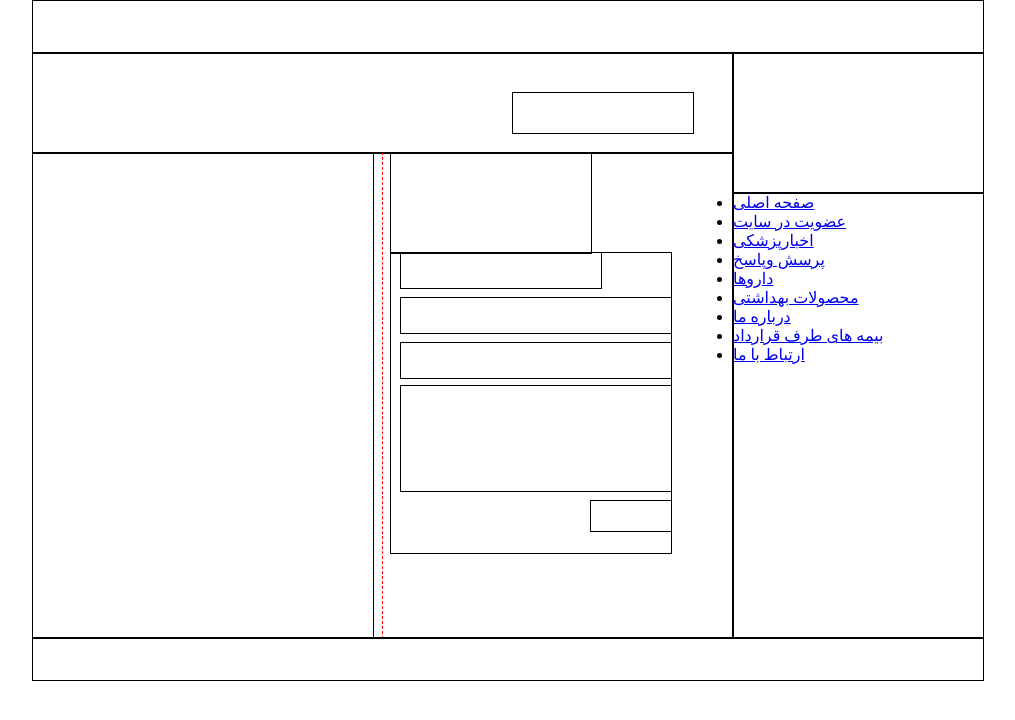
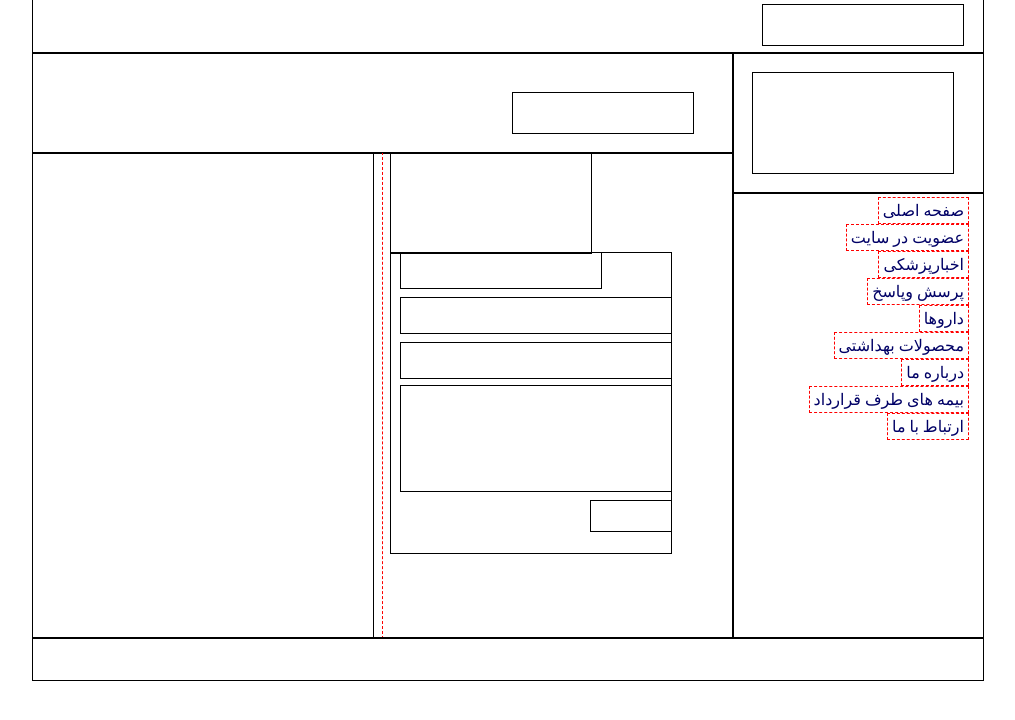
Before and after one commit to 1Tuts/medicaldrugstore-w2-project, a PHP site: page /first.html in a window 1280 px wide. Shown: the top 720 px of the page, without its empty margins (132-1147 px from the left). Run offline with PHP 8.4, Linux system fonts and the light colour scheme.

Commit message:
maincss3

```diff
--- a/public.css
+++ b/public.css
@@ -22,6 +22,13 @@ div.header{
 	min-height:53px;
 }
 
+div.logo{
+	float:right;
+	margin:5px 20px;
+	width:200px;
+	min-height:40px;
+}
+
 div.main{
 	width:950px;
 	min-height:585px;
@@ -31,19 +38,43 @@ div.menu{
 	float:right;
 	width:250px;
 	min-height:585px;
+	padding-top:0.1px;
 
 }
 
 div.up{
-	min-width:250px;
+	width:250px;
 	min-height:140px;
+	padding-top:0.1px;
 }
 
-
+div.pic1{
+	min-height:100px;
+	width:200px;
+	margin:20px; auto;
+}
 
 div.down{
 	min-width:250px;
 	min-height:445px;
+}
+
+div.down ul{
+	direction:rtl;
+	list-style:none;
+	margin-right:15px;
+}
+
+div.down li{
+	padding-top:8px;
+}
+
+div.down a{
+	text-decoration:none;
+	padding:4px;
+	margin-bottom:5px;
+	color:#006;
+	outline:1px red dashed;
 }
 
 div.content{
```
